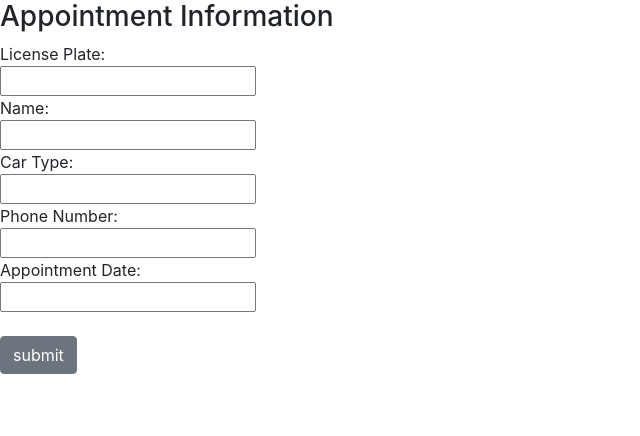
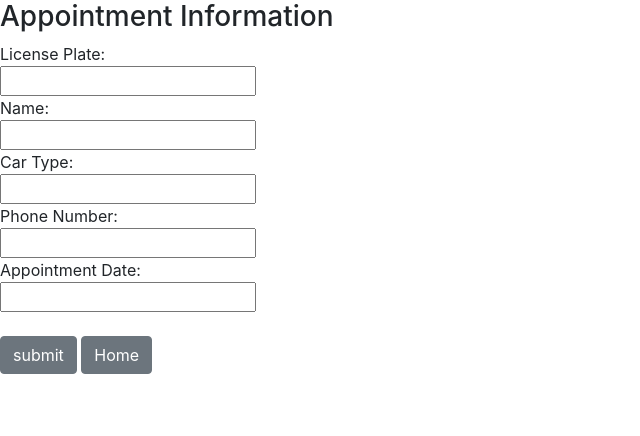
Before and after one commit to athicus/Flask_Project2, a Flask app: page /register in a window 1280 px wide. Shown: the top 436 px of the page, without its empty margins (0-640 px from the left). Run offline with Flask 3, Linux system fonts and the light colour scheme; some libraries are stand-ins or nearby versions.

Commit message:
Update register.htm

```diff
--- a/templates/register.htm
+++ b/templates/register.htm
@@ -25,7 +25,8 @@
          Appointment Date:<br>
          <input type = "text" name = "bd" /><br>
          <br>
-         <input type = "submit" class="btn btn-secondary" value = "submit" /><br>
+         <input type = "submit" class="btn btn-secondary" value = "submit" />
+         <a href = "\" class="btn btn-secondary">Home</a>
       </form>
    </body>
 </html>
```
